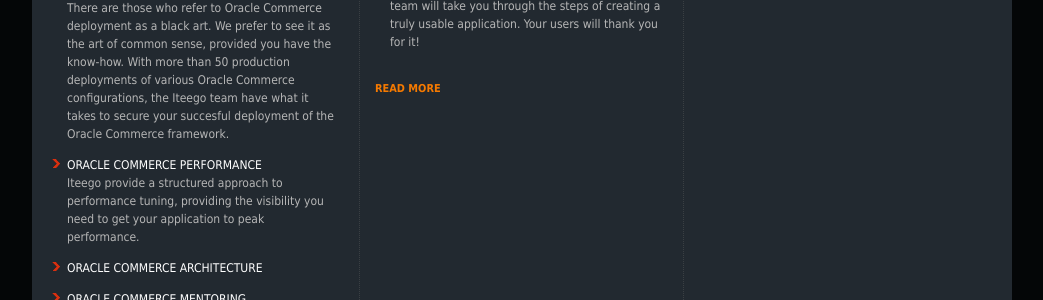
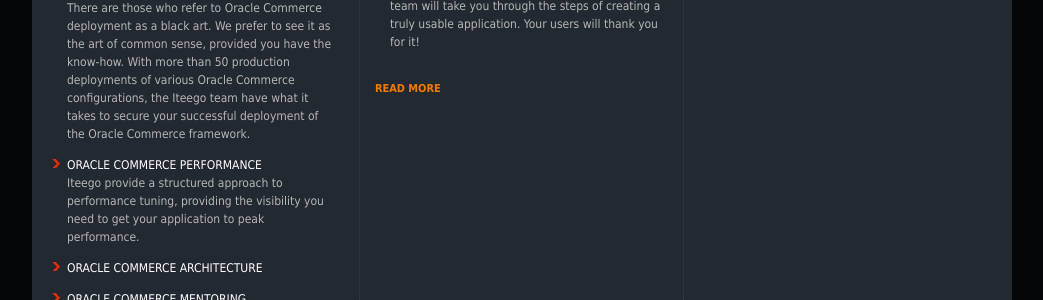
Before and after one commit to iteego/iteego.github.com, a Jekyll site: the page solutions/index.html, which Jekyll copies as it is, in a window 1280 px wide. Shown: the part 1275-1575 px from the top of the page, without its empty margins (118-1161 px from the left). Built offline with Jekyll 4.4.1, drawn with Linux system fonts in a browser that asks for light colours.

Commit message:
More typos

```diff
--- a/products/index.html
+++ b/products/index.html
@@ -39,7 +39,7 @@
 					<div class="container">
             <span class="text2">A New Realm of Possibility</span>
             <p>
-              As part of a commitment to act as a source for tranformational value
+              As part of a commitment to act as a source for transformational value
               Iteego has developed a productivity framework that truly unleashes
               the power of the Oracle Commerce platform.
             </p>
--- a/solutions/index.html
+++ b/solutions/index.html
@@ -79,7 +79,7 @@
 						  There are those who refer to Oracle Commerce deployment as a black art.
 						  We prefer to see it as the art of common sense, provided you have the know-how.
 						  With more than 50 production deployments of various Oracle Commerce configurations,
-						  the Iteego team have what it takes to secure your succesful deployment of the
+						  the Iteego team have what it takes to secure your successful deployment of the
 						  Oracle Commerce framework.
 						</li>
 						<li>
```
